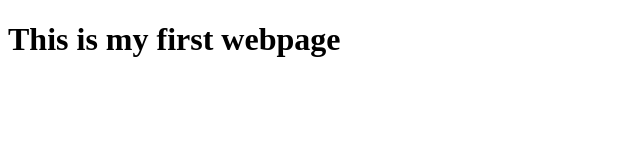
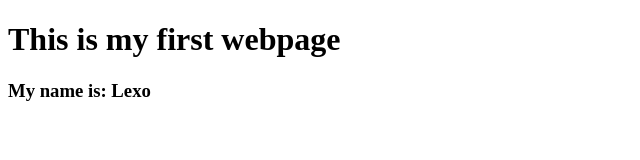
Before and after one commit to lysandercharsi/demo-repo, a plain HTML site: page index.html in a window 1280 px wide. Shown: the whole page, without its empty margins (0-640 px from the left). Drawn offline with Linux system fonts and the light colour scheme.

Commit message:
added my name

```diff
--- a/index.html
+++ b/index.html
@@ -8,6 +8,7 @@
 <body>
 
 <h1>This is my first webpage</h1>
+<h3>My name is: Lexo</h3>
 
 </body>
 </html>
```
